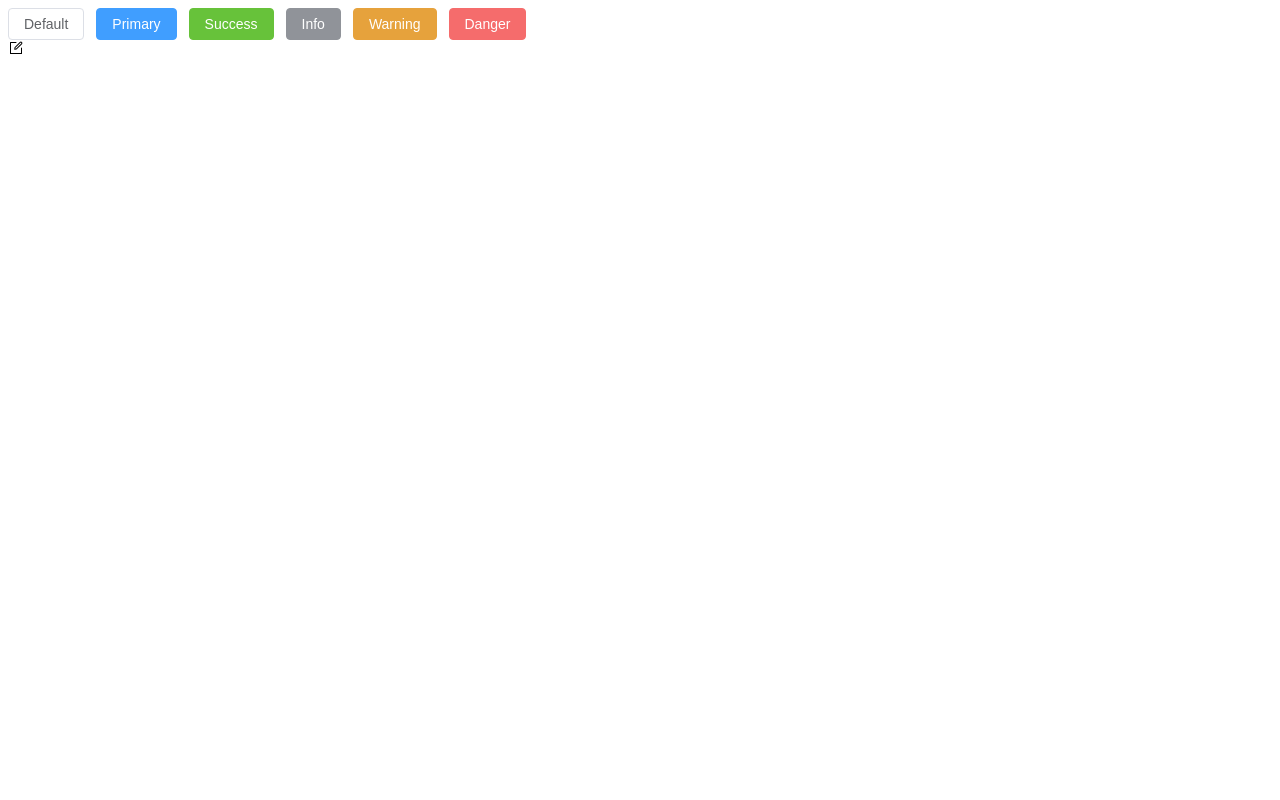
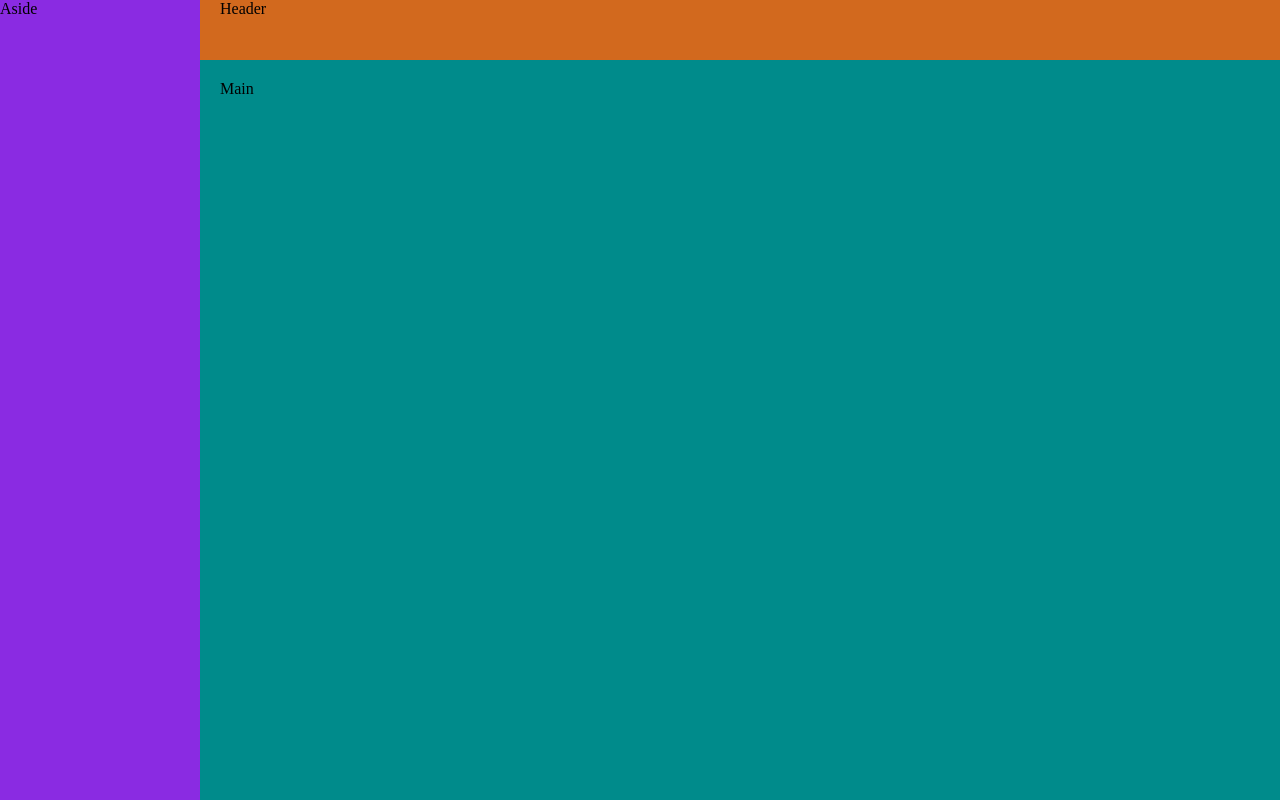
Before and after one commit to 520Kurumi/cqut-order__business, a Vue app: page /home in a window 1280 px wide. Built offline with nearby package versions, Linux system fonts and the light colour scheme.

Commit message:
feat: 基础管理员页面布局

```diff
--- a/index.html
+++ b/index.html
@@ -11,3 +11,12 @@
     <script type="module" src="/src/main.ts"></script>
   </body>
 </html>
+
+<style>
+  html,body,#app{
+    padding: 0px;
+    margin: 0px;
+    height: 100%;
+    box-sizing: border-box;
+  }
+  </style>
--- a/package.json
+++ b/package.json
@@ -18,6 +18,7 @@
   "devDependencies": {
     "@types/node": "^18.7.14",
     "@vitejs/plugin-vue": "^4.1.0",
+    "sass": "^1.62.1",
     "typescript": "^5.0.2",
     "vite": "^4.3.2",
     "vue-tsc": "^1.4.2"
--- a/src/App.vue
+++ b/src/App.vue
@@ -1,6 +1,6 @@
 <template>
   <router-view/>
-  </template>
+</template>
 
 
   <style lang="scss">
--- /dev/null
+++ b/src/layout/Index.vue
@@ -0,0 +1,32 @@
+<template>
+
+      <el-container class="layout">
+        <el-aside width="200px" class="asside">Aside</el-aside>
+        <el-container>
+          <el-header class="header">Header</el-header>
+          <el-main class="main">Main</el-main>
+        </el-container>
+      </el-container>
+
+  </template>
+
+
+<script setup lang="ts">
+
+</script>
+
+<style lang="scss">
+.layout{
+    height: 100%;
+    .asside {
+    background-color: blueviolet;
+    }
+    .header {
+    background-color: chocolate;
+    }
+    .main {
+    background-color: darkcyan;
+    }
+
+}
+</style>
--- a/src/router/index.ts
+++ b/src/router/index.ts
@@ -1,5 +1,5 @@
 import { createRouter, createWebHistory, RouteRecordRaw } from 'vue-router'
-import Layout from '@/components/HelloWorld.vue'
+import Layout from '@/layout/Index.vue'
 const routes: Array<RouteRecordRaw> = [
 {
 path: '/home',
```
Also changed, not shown: 1 other file (tests, documents, lock files or other folders).
